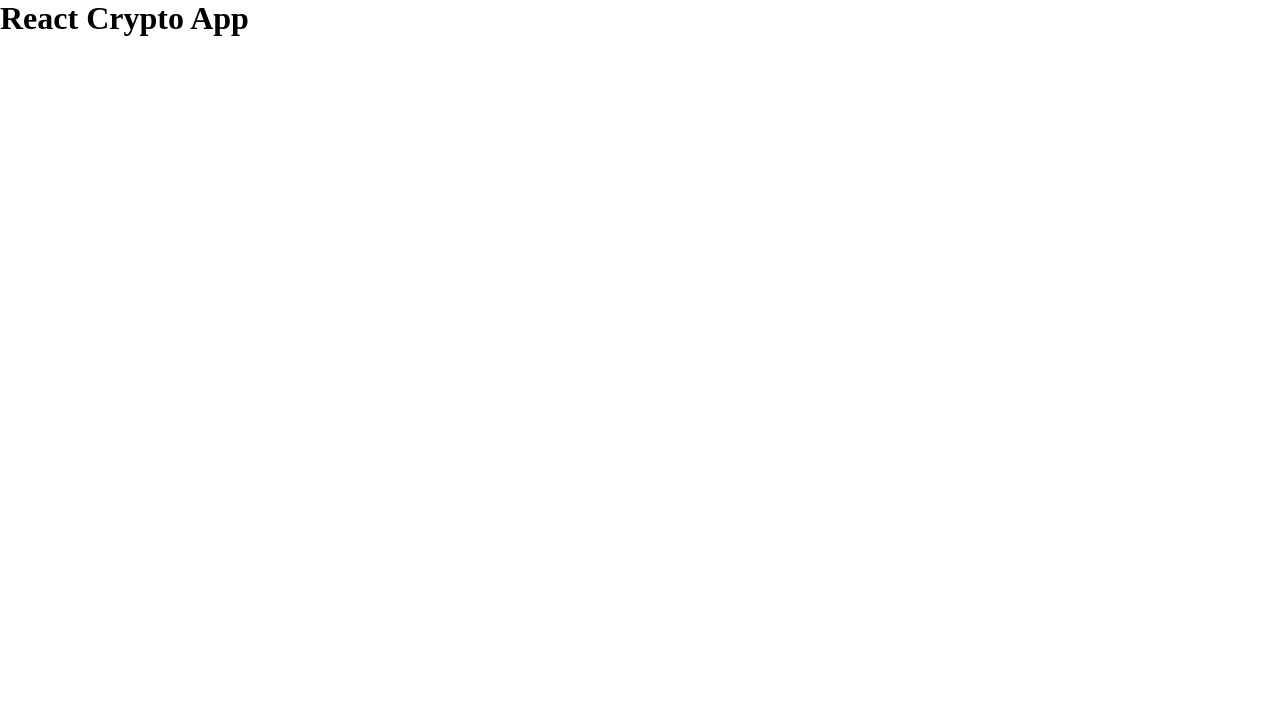
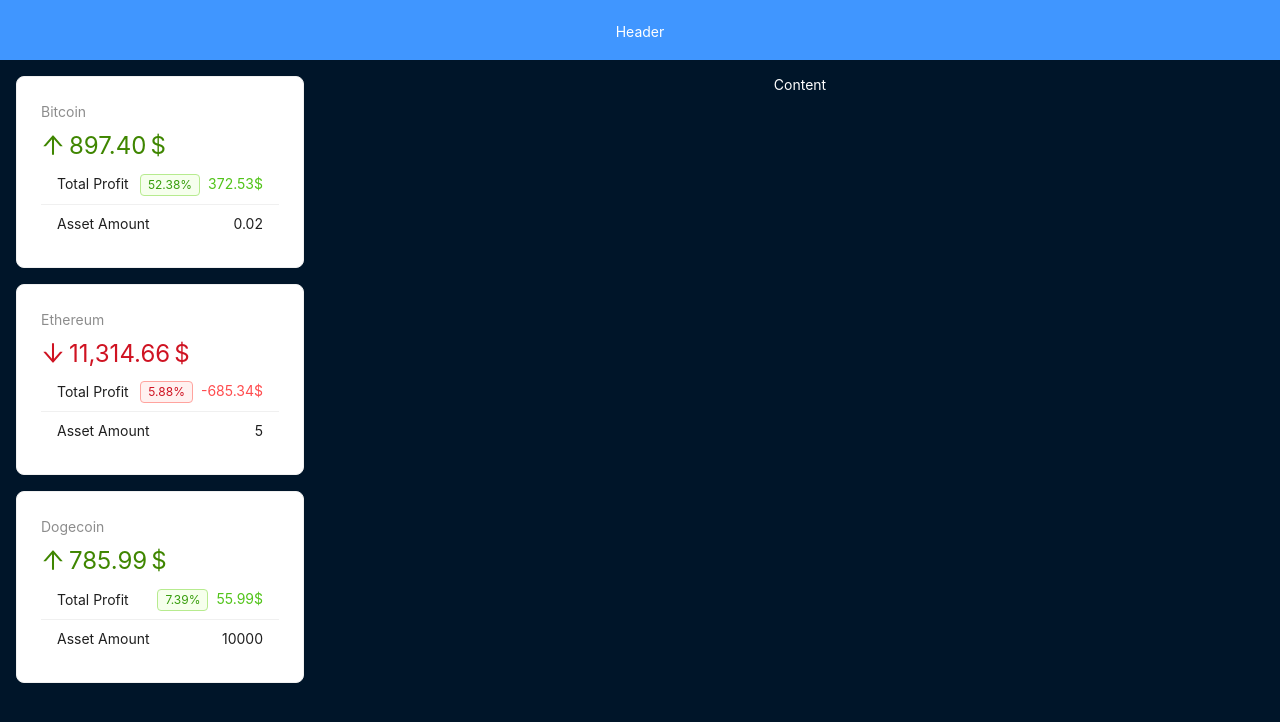
Before and after one commit to daniielkondratiuk/react-crypto-app, a React (Vite) app: page / in a window 1280 px wide. Shown: the top 722 px of the page. Built offline with nearby package versions, Linux system fonts and the light colour scheme.

Commit message:
feat: sider

```diff
--- a/package.json
+++ b/package.json
@@ -10,6 +10,8 @@
     "preview": "vite preview"
   },
   "dependencies": {
+    "@ant-design/icons": "^5.2.6",
+    "antd": "^5.13.2",
     "react": "^18.2.0",
     "react-dom": "^18.2.0"
   },
--- a/src/App.jsx
+++ b/src/App.jsx
@@ -1,3 +1,11 @@
+import {CryptoContextProvider} from "./context/crypto-context.jsx";
+import AppLayout from "./components/layout/AppLayout.jsx";
+
+
 export default function App() {
-  return <h1>React Crypto App</h1>
+    return (
+        <CryptoContextProvider>
+            <AppLayout/>
+        </CryptoContextProvider>
+    )
 }
--- /dev/null
+++ b/src/api.js
@@ -0,0 +1,17 @@
+import {cryptoAssets, cryptoData} from './data'
+
+export function fakeFetchCrypto() {
+    return new Promise((resolve) => {
+        setTimeout(() => {
+            resolve(cryptoData)
+        }, 5)
+    })
+}
+
+export function fetchAssets() {
+    return new Promise((resolve) => {
+        setTimeout(() => {
+            resolve(cryptoAssets)
+        }, 5)
+    })
+}
--- /dev/null
+++ b/src/components/layout/AppContent.jsx
@@ -0,0 +1,12 @@
+import {Layout} from "antd";
+
+const contentStyle = {
+    textAlign: 'center',
+    minHeight: 'calc(100vh - 60px)',
+    color: '#fff',
+    backgroundColor: '#001529',
+    padding: '1rem',
+};
+export default function AppContent() {
+    return (<Layout.Content style={contentStyle}>Content</Layout.Content>)
+}
--- /dev/null
+++ b/src/components/layout/AppHeader.jsx
@@ -0,0 +1,13 @@
+import {Layout} from "antd"
+
+const headerStyle = {
+    textAlign: 'center',
+    color: '#fff',
+    height: 60,
+    paddingInline: 48,
+    lineHeight: '64px',
+    backgroundColor: '#4096ff',
+}
+export default function AppHeader() {
+    return (<Layout.Header style={headerStyle}>Header</Layout.Header>)
+}
--- /dev/null
+++ b/src/components/layout/AppLayout.jsx
@@ -0,0 +1,23 @@
+import {Layout, Spin} from "antd";
+import AppHeader from "./AppHeader.jsx";
+import AppSider from "./AppSider.jsx";
+import AppContent from "./AppContent.jsx";
+import {useContext} from "react";
+import CryptoContext from "../../context/crypto-context.jsx";
+
+export default function AppLayout() {
+    const {loading} = useContext(CryptoContext)
+
+    if (loading) {
+        return (<Spin fullscreen/>)
+    }
+    return (
+        <Layout>
+            <AppHeader/>
+            <Layout>
+                <AppSider/>
+                <AppContent/>
+            </Layout>
+        </Layout>
+    )
+}
--- /dev/null
+++ b/src/components/layout/AppSider.jsx
@@ -0,0 +1,52 @@
+import {Layout, Card, Statistic, List, Typography, Spin, Tag} from "antd"
+import {ArrowDownOutlined, ArrowUpOutlined} from '@ant-design/icons'
+import {capitalize} from "../../utils";
+import {useContext} from "react";
+import CryptoContext from "../../context/crypto-context.jsx";
+
+const siderStyle = {
+    padding: '1rem'
+}
+export default function AppSider() {
+    const {assets} = useContext(CryptoContext)
+
+    return (
+        <Layout.Sider width="25%" style={siderStyle}>
+            {assets.map(asset => (
+                <Card key={asset.id} style={{marginBottom: '1rem'}}>
+                    <Statistic
+                        title={capitalize(asset.id)}
+                        value={asset.totalAmount}
+                        precision={2}
+                        valueStyle={{color: asset.grow ? '#3f8600' : '#cf1322'}}
+                        prefix={asset.grow ? <ArrowUpOutlined/> : <ArrowDownOutlined/>}
+                        suffix="$"
+                    />
+                    <List
+                        size="small"
+                        dataSource={[
+                            {title: 'Total Profit', value: asset.totalProfit, withTag: true},
+                            {title: 'Asset Amount', value: asset.amount, isPlain: true},
+                            // {title: 'Difference', value: asset.growPercent}
+                        ]}
+                        renderItem={(item) => (
+                            <List.Item>
+                                <span>{item.title}</span>
+                                <span>
+                                    {item.withTag &&
+                                        <Tag color={asset.grow ? 'green' : 'red'}>{asset.growPercent}%</Tag>}
+                                    {item.isPlain && <span>{item.value}</span>}
+                                    {!item.isPlain && (
+                                        <Typography.Text
+                                            type={asset.grow ? 'success' : 'danger'}>
+                                            {item.value.toFixed(2)}$
+                                        </Typography.Text>)}
+                                </span>
+                            </List.Item>
+                        )}
+                    />
+                </Card>
+            ))}
+        </Layout.Sider>
+    )
+}
--- /dev/null
+++ b/src/context/crypto-context.jsx
@@ -0,0 +1,41 @@
+import {createContext, useEffect, useState} from "react";
+import {fakeFetchCrypto, fetchAssets} from "../api";
+import {percentDifference} from "../utils";
+
+const CryptoContext = createContext({
+    assets: [],
+    crypto: [],
+    loading: false,
+})
+
+export function CryptoContextProvider({children}) {
+    const [loading, setLoading] = useState(false)
+    const [crypto, setCrypto] = useState([])
+    const [assets, setAssets] = useState([])
+
+    useEffect(() => {
+        async function preload() {
+            setLoading(true)
+            const {result} = await fakeFetchCrypto()
+            const assets = await fetchAssets()
+            setAssets(assets.map((asset) => {
+                const coin = result.find((c) => c.id === asset.id)
+                return {
+                    grow: asset.price < coin.price,
+                    growPercent: percentDifference(asset.price, coin.price),
+                    totalAmount: asset.amount * coin.price,
+                    totalProfit: asset.amount * coin.price - asset.amount * asset.price,
+                    ...asset
+                }
+            }))
+            setCrypto(result)
+            setLoading(false)
+        }
+
+        preload()
+    }, []);
+
+    return <CryptoContext.Provider value={{loading, crypto, assets}}>{children}</CryptoContext.Provider>
+}
+
+export default CryptoContext
--- a/src/data.js
+++ b/src/data.js
@@ -622,4 +622,10 @@
     price: 2400,
     date: new Date(),
   },
+  {
+    id: 'dogecoin',
+    amount: 10000,
+    price: 0.073,
+    date: new Date(),
+  },
 ]
--- /dev/null
+++ b/src/utils.js
@@ -0,0 +1,7 @@
+export function percentDifference(a, b) {
+    return Number((100 * Math.abs((a - b) / ((a + b) / 2))).toFixed(2))
+}
+
+export function capitalize(str) {
+    return str.charAt(0).toUpperCase() + str.substr(1)
+}
```
Also changed, not shown: 1 other file (tests, documents, lock files or other folders).
